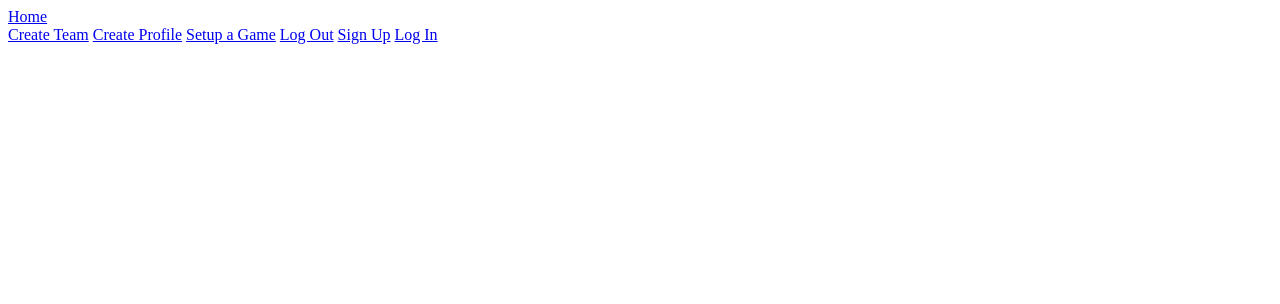
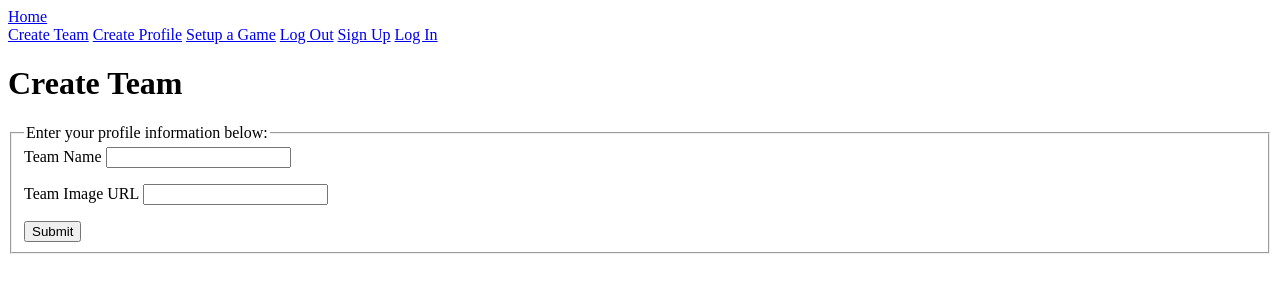
Before and after one commit to scottzyang/kickup-soccer, a Flask app: page /create-team in a window 1280 px wide. Shown: the top 304 px of the page. Run offline with Flask 2, Linux system fonts and the light colour scheme; the visitor is signed in with stand-in values (Sample User, id 1).

Commit message:
Made create_team and team_details templates

```diff
--- a/kickup_app/templates/create_team.html
+++ b/kickup_app/templates/create_team.html
@@ -1 +1,33 @@
 {% extends 'base.html' %}
+
+{% block content %}
+
+<h1>Create Team</h1>
+
+<form action="/create-team" method="POST">
+  {{ form.csrf_token }}
+  <fieldset>
+      <legend>Enter your profile information below:</legend>
+
+      {{ form.team_name.label }}
+      {{ form.team_name }}
+      <ul>
+      {% for error in form.team_name.errors %}
+          <li class="error">{{ error }}</li>
+      {% endfor %}
+      </ul>
+
+      {{ form.logo_url.label }}
+      {{ form.logo_url }}
+      <ul>
+      {% for error in form.logo_url.errors %}
+          <li class="error">{{ error }}</li>
+      {% endfor %}
+      </ul>
+
+      {{ form.submit }}
+
+  </fieldset>
+</form>
+
+{% endblock %}
```
Also changed, not shown: kickup_app/templates/team_details.html (+19 -0 lines).
